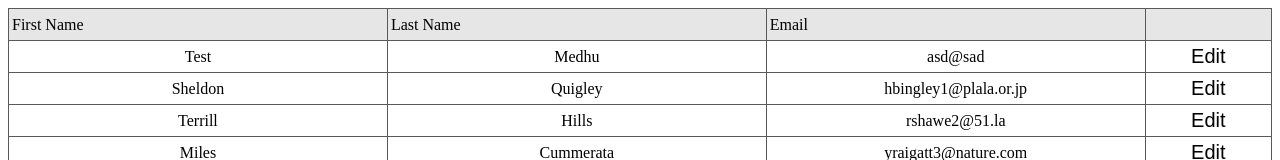
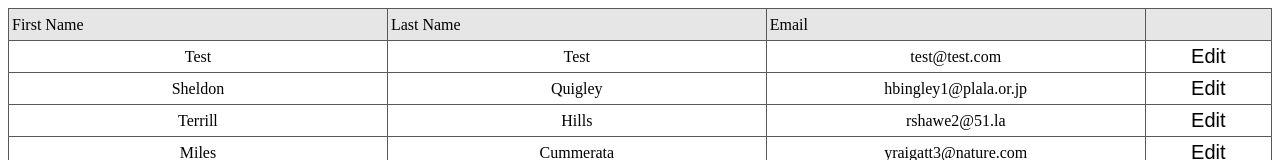
Before and after one commit to Lobovem/Task-form-user-edit-api, a React (Create React App) app: page / in a window 1280 px wide. Shown: the top 160 px of the page. Built offline with nearby package versions, Linux system fonts and the light colour scheme; data requests are answered from the project's data file.

Commit message:
Finished

```diff
--- a/db.json
+++ b/db.json
@@ -3,22 +3,22 @@
     {
       "id": 1,
       "firstName": "Test",
-      "lastName": "Medhu",
+      "lastName": "Test",
       "maidenName": "Smitham",
-      "age": 33,
+      "age": 23,
       "gender": "male",
-      "email": "asd@sad",
-      "phone": "+380 99 25 00 155",
+      "email": "test@test.com",
+      "phone": "+38 099 2500 155",
       "username": "atuny0",
-      "password": "9uQFF1Lh",
-      "birthDate": "1990-01-01",
+      "password": "1234567890",
+      "birthDate": "2000-01-01",
       "image": "https://robohash.org/hicveldicta.png",
-      "bloodGroup": "B-",
+      "bloodGroup": "A-",
       "height": 189,
       "weight": 75.4,
       "eyeColor": "Red",
       "hair": {
-        "color": "asd",
+        "color": "Brown",
         "type": "Strands"
       },
       "domain": "slashdot.org",
--- a/src/components/Form/Form.jsx
+++ b/src/components/Form/Form.jsx
@@ -205,6 +205,7 @@ export function Form({
         <input
           list="hairColor"
           id="hairsColor"
+          required
           value={userEdit.hair.color}
           onChange={(e) => handleHairChange(e.target.value)}
         />
```
